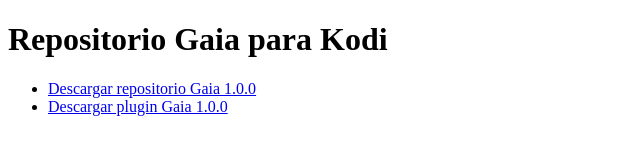
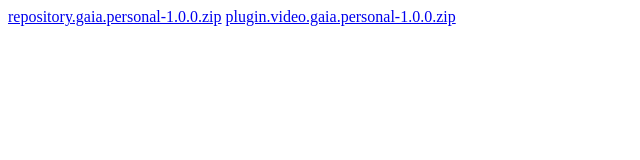
Before and after one commit to hiban751/gaia-kodi, a plain HTML site: page index.html in a window 1280 px wide. Shown: the whole page, without its empty margins (0-640 px from the left). Drawn offline with Linux system fonts and the light colour scheme.

Commit message:
Simplify index.html to plain download links

```diff
--- a/index.html
+++ b/index.html
@@ -5,10 +5,7 @@
   <title>Repositorio Gaia para Kodi</title>
 </head>
 <body>
-  <h1>Repositorio Gaia para Kodi</h1>
-  <ul>
-    <li><a href="repository.gaia.personal/repository.gaia.personal-1.0.0.zip">Descargar repositorio Gaia 1.0.0</a></li>
-    <li><a href="plugin.video.gaia.personal/plugin.video.gaia.personal-1.0.0.zip">Descargar plugin Gaia 1.0.0</a></li>
-  </ul>
+  <a href="repository.gaia.personal/repository.gaia.personal-1.0.0.zip">repository.gaia.personal-1.0.0.zip</a>
+  <a href="plugin.video.gaia.personal/plugin.video.gaia.personal-1.0.0.zip">plugin.video.gaia.personal-1.0.0.zip</a>
 </body>
 </html>
```
